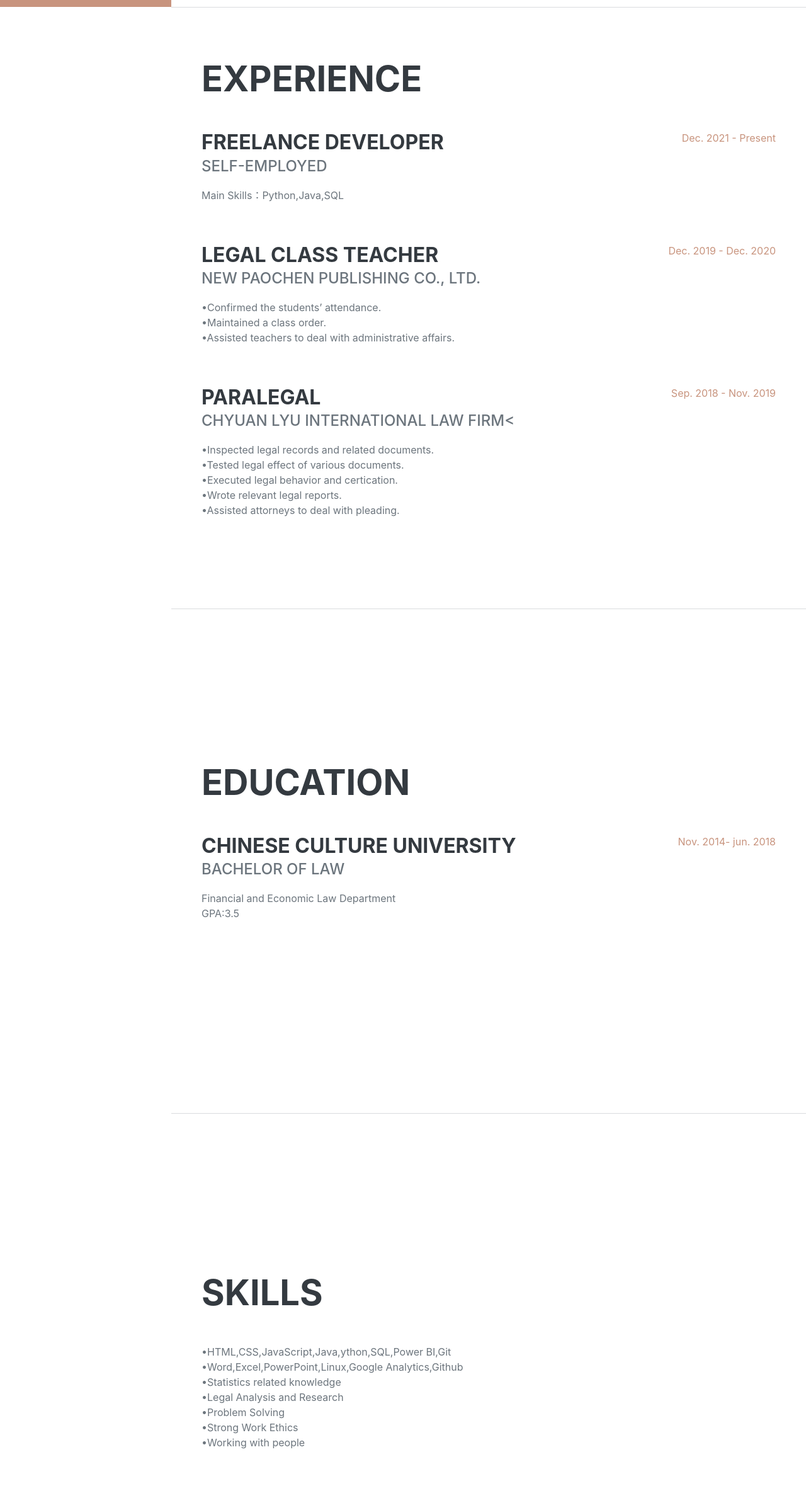
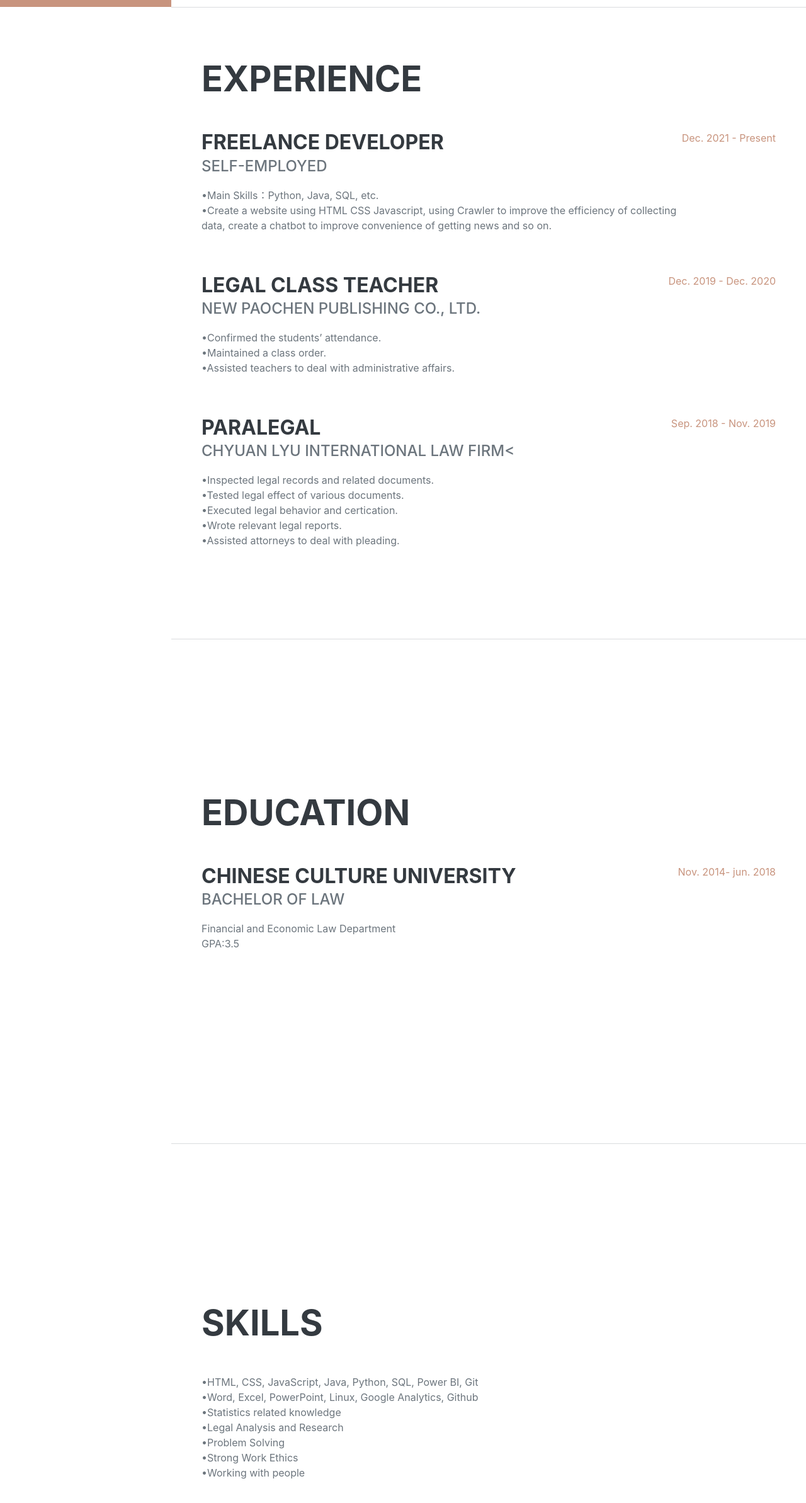
Before and after one commit to TinsleyWu/tinsleywu.github.io, a plain HTML site: page index.html in a window 1280 px wide. Shown: the part 789-3175 px from the top of the page at 63% size. Drawn offline with nearby package versions, Linux system fonts and the light colour scheme; a web font is replaced by a local one.

Commit message:
修改與增加敘述

```diff
--- a/index.html
+++ b/index.html
@@ -73,7 +73,10 @@
                         <div class="flex-grow-1">
                             <h3 class="mb-0">Freelance Developer</h3>
                             <div class="subheading mb-3">Self-Employed</div>
-                            <p>Main Skills：Python,Java,SQL</p>
+                            <p>•Main Skills：Python, Java, SQL, etc.
+                               <br>•Create a website using HTML CSS Javascript, using Crawler to improve the efficiency of collecting data, create a chatbot to improve convenience of getting news and so on.
+
+                            </p>
                         </div>
                         <div class="flex-shrink-0"><span class="text-primary">Dec. 2021 - Present</span></div>
                     </div>
@@ -130,9 +133,9 @@
             <section class="resume-section" id="skills">
                 <div class="resume-section-content">
                     <h2 class="mb-5">Skills</h2>
-                    <p>•HTML,CSS,JavaScript,Java,ython,SQL,Power BI,Git
+                    <p>•HTML, CSS, JavaScript, Java, Python, SQL, Power BI, Git
                         <br>
-                        •Word,Excel,PowerPoint,Linux,Google Analytics,Github
+                        •Word, Excel, PowerPoint, Linux, Google Analytics, Github
                         <br>
                         •Statistics related knowledge
                         <br>
```
